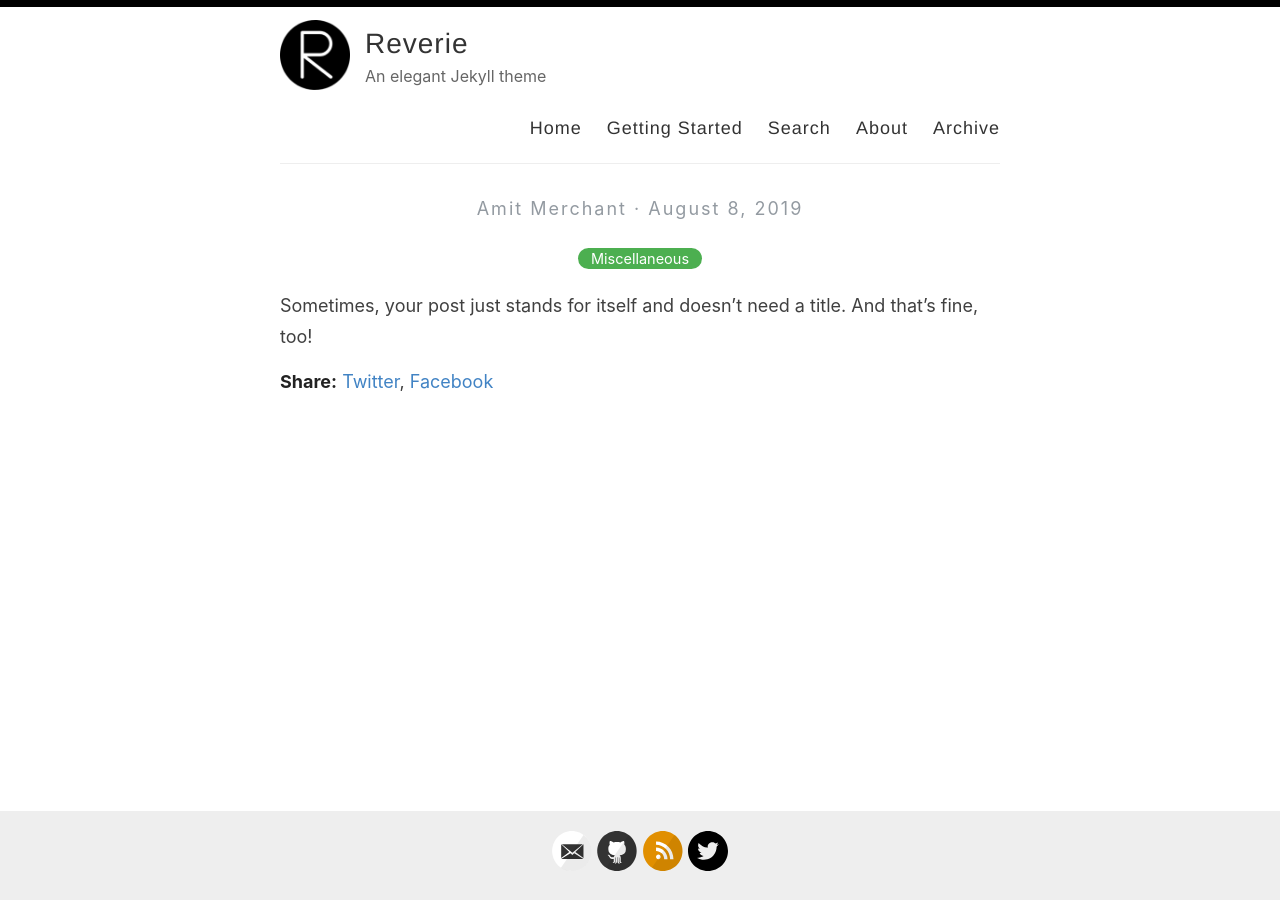
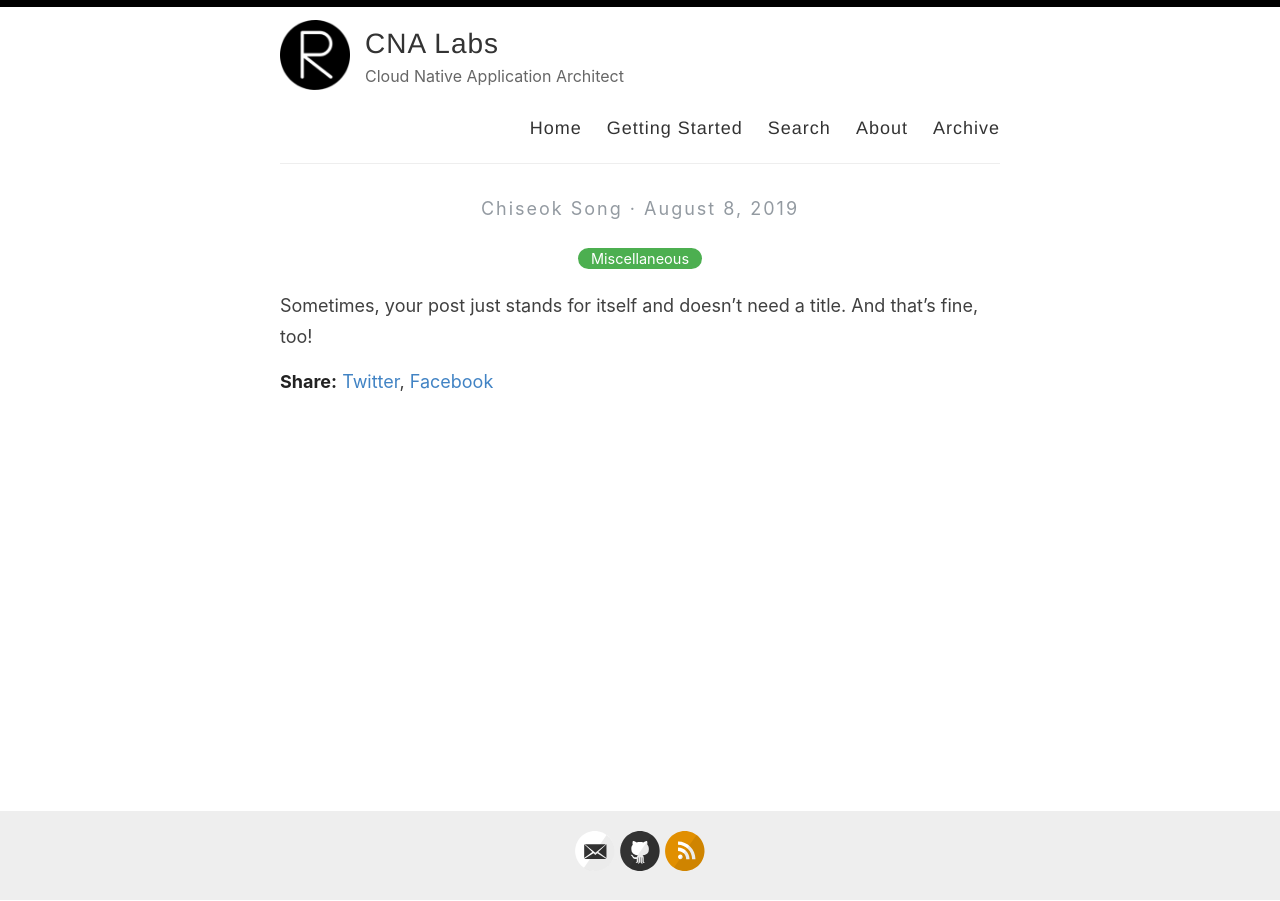
Before and after one commit to cnalabs/cnalabs.github.io, a Jekyll site: the page built from _posts/2019-08-08-no-title-posts.md, in a window 1280 px wide. Built offline with Jekyll 4.4.1, drawn with Linux system fonts in a browser that asks for light colours.

Commit message:
Update _config.yml

```diff
--- a/_config.yml
+++ b/_config.yml
@@ -3,13 +3,13 @@
 #
 
 # Name of your site (displayed in the header)
-name: Reverie
+name: CNA Labs
 
 # Name of the author
-author: Amit Merchant
+author: Chiseok Song
 
 # Short bio or description (displayed in the header)
-description: An elegant Jekyll theme
+description: Cloud Native Application Architect
 
 # URL of your avatar or profile pic (you could use your GitHub profile pic)
 avatar: /images/reverie.png
@@ -21,15 +21,15 @@ avatar: /images/reverie.png
 # Includes an icon in the footer for each username you enter
 footer-links:
   dribbble:
-  email: amit.d.merchant@gmail.com
+  email: chiseok.song@bespinglobal.com
   facebook:
   flickr:
-  github: amitmerchant1990/reverie
+  github: cnalabs/cnalabs.github.io
   instagram:
   linkedin:
   pinterest:
   rss: rss
-  twitter: amit_merchant
+  twitter:
   stackoverflow:
   youtube: # channel/<your_long_string> or user/<user-name>
   googleplus: # anything in your profile username that comes after plus.google.com/
```
